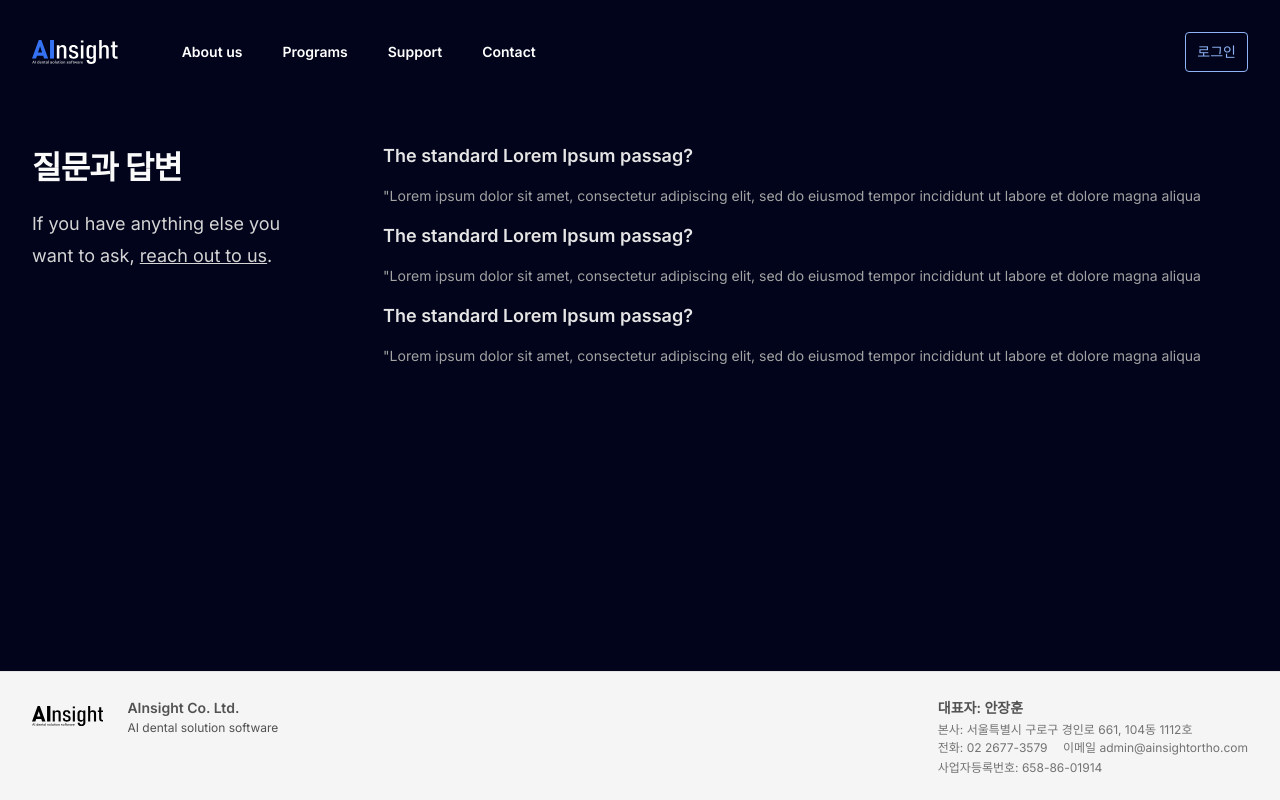
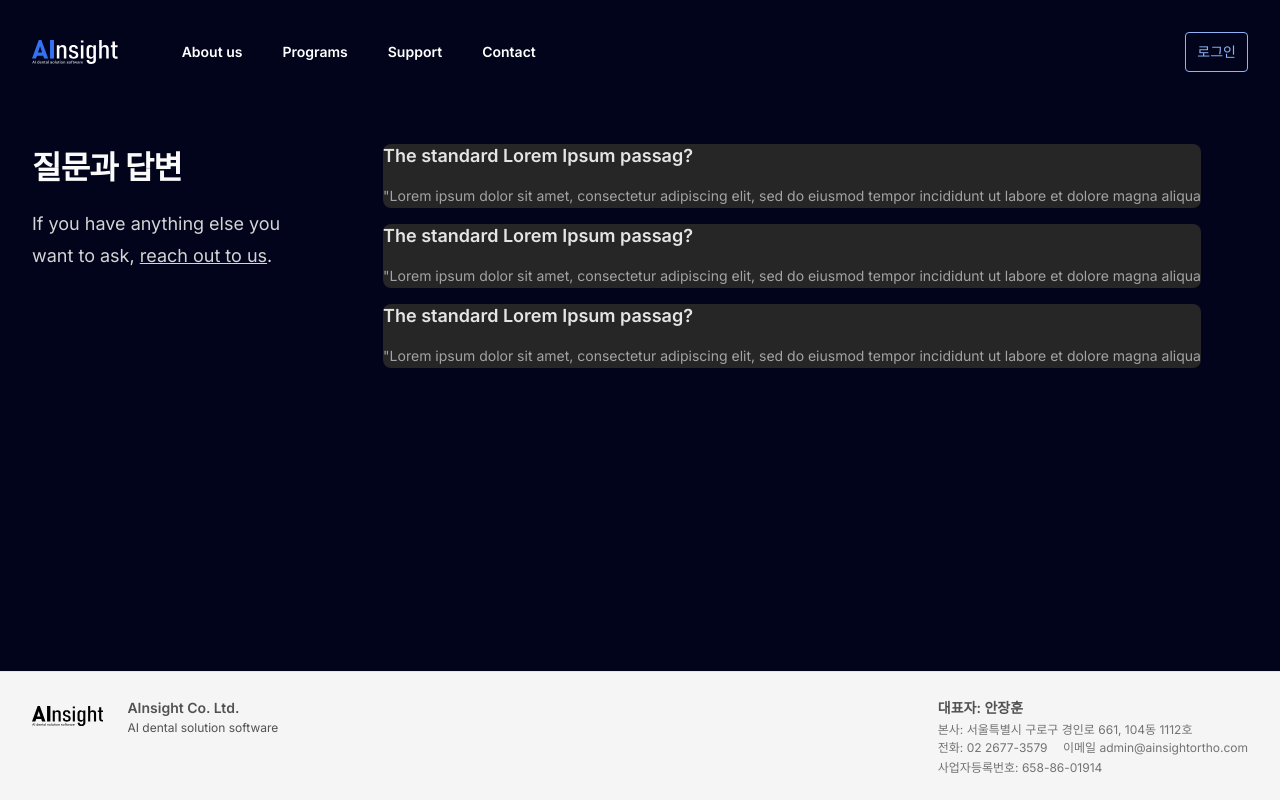
Before and after one commit to AInsightrnd/web, a Next.js app: page /faqs in a window 1280 px wide. Built offline with nearby package versions, Linux system fonts and the light colour scheme.

Commit message:
faq page +

```diff
--- a/src/components/Faqs.tsx
+++ b/src/components/Faqs.tsx
@@ -59,7 +59,7 @@ export function Faqs() {
               <ul role="list" className="flex justify-center max-w-4xl flex grid cols-1 gap-y-4">
                 {column.map((faq, faqIndex) => (
                   <li key={faqIndex}
-                  classname="gap-y-2  justify-items-start rounded-lg bg-gray-800">
+                  className="gap-y-2  justify-items-start rounded-lg bg-gray-800">
                     <h3 className="text-lg font-semibold leading-6 text-gray-200 ">
                       {faq.question}
                     </h3>
```
